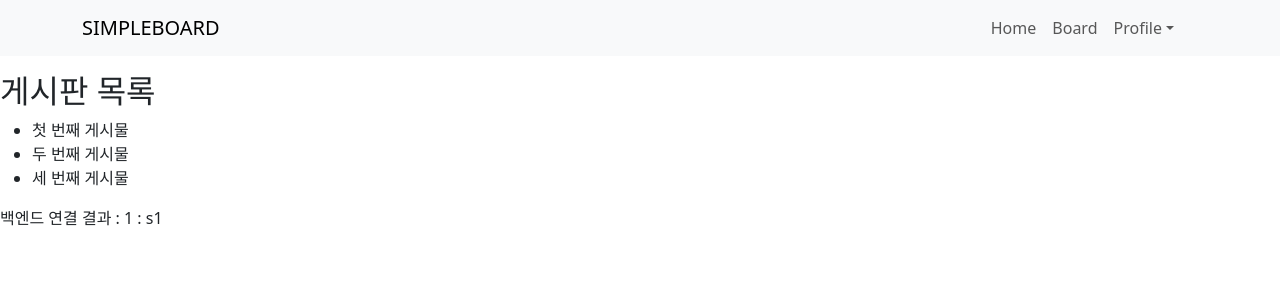
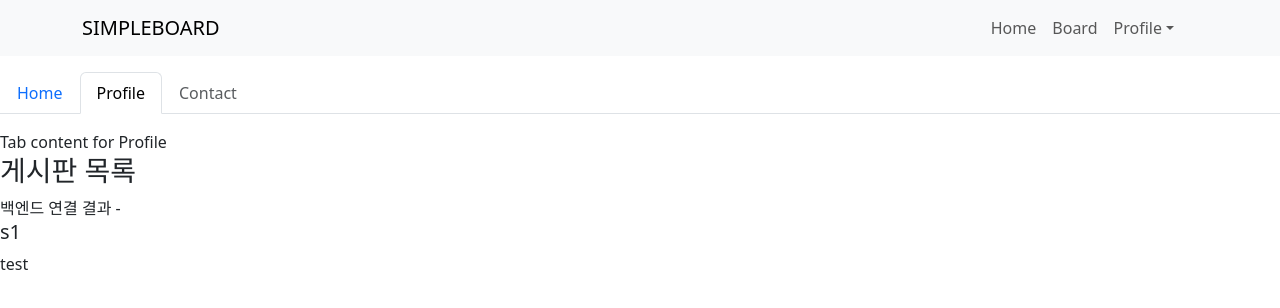
Before and after one commit to jha2ee/simpleBoard, a React (Create React App) app in the folder simpleboard/: page /board in a window 1280 px wide. Shown: the top 308 px of the page. Built offline with nearby package versions, Linux system fonts and the light colour scheme; no server answers.

Commit message:
Router 연결과 기본 화면 세팅

```diff
--- a/simpleboard/src/App.tsx
+++ b/simpleboard/src/App.tsx
@@ -1,32 +1,36 @@
-import React, { useEffect, useState } from "react";
-import { BrowserRouter as Router, Route, Link, Routes } from "react-router-dom";
+
+import {
+  BrowserRouter as Router,
+  Route,
+  Routes,
+  Navigate,
+} from "react-router-dom";
 import "bootstrap/dist/css/bootstrap.min.css";
+
 import NavBar from "./components/NavBar";
-import axios from "axios";
+
 
 import Board from "./pages/Board";
 import Home from "./pages/Home";
 import SignUp from "./pages/SignUp";
+import Setting from "./pages/Setting";
+import QnA from "./pages/QnA";
 
 function App() {
-  const [hello, setHello] = useState("");
-
-  useEffect(() => {
-    axios
-      .get("http://localhost:8080/api/hello") //api 호출
-      .then((response) => setHello(response.data))
-      .catch((error) => console.log(error));
-  }, []);
 
   return (
-    <>
-      <Router>
-        <Routes>
-          <Route path="/home" Component={Home} />
-          <Route path="/board" Component={Board} />
-        </Routes>
-      </Router>
-    </>
+    <Router>
+      <NavBar />
+      <Routes>
+        <Route path="/home" element={<Home />} />
+        <Route path="/board" element={<Board />} />
+        <Route path="/signup" element={<SignUp />} />
+        <Route path="/profile/setting" element={<Setting />} />
+        <Route path="/profile/qna" element={<QnA />} />
+        <Route path="/" element={<Navigate to="/home" replace />} />
+        <Route path="*" element={<Navigate to="/home" replace />} />
+      </Routes>
+    </Router>
   );
 }
 
--- a/simpleboard/src/pages/Board.tsx
+++ b/simpleboard/src/pages/Board.tsx
@@ -1,43 +1,45 @@
 import React, { useEffect, useState } from "react";
-import axios from 'axios';
+import axios from "axios";
 import "bootstrap/dist/css/bootstrap.min.css";
-import { Form } from "react-bootstrap";
-import NavBar from "../components/NavBar";
+
+import Tab from "../components/Tabs";
 
 type Post = {
-  id : number,
-  title : String
-}
+  id: number;
+  title: String;
+  contents: String;
+};
 function Page() {
-  const [show, setShow] = useState<Post>({
-    id:1,
-    title:'s1'
-  }
-  );
+  const [shows, setShows] = useState<Post[]>([
+    {
+      id: 1,
+      title: "s1",
+      contents: "test",
+    },
+  ]);
 
   useEffect(() => {
     axios
       .get("http://localhost:8080/api/getBoard") //api 호출
-      .then((response) => setShow(response.data))
+      .then((response) => {
+        setShows(response.data);
+      })
       .catch((error) => console.log(error));
   }, []);
-  const [posts, setPosts] = useState([
-    { id: 1, title: '첫 번째 게시물' },
-    { id: 2, title: '두 번째 게시물' },
-    { id: 3, title: '세 번째 게시물' }
-  ]);
+
   return (
     <>
-      <NavBar />
+      <Tab />
       <div>
-      <h2>게시판 목록</h2>
-      <ul>
-        {posts.map(post => (
-          <li key={post.id}>{post.title}</li>
+        <h3>게시판 목록</h3>
+        백엔드 연결 결과 -
+        {shows.map((post) => (
+          <div key={post.id}>
+            <h5>{post.title}</h5>
+            <p>{post.contents}</p>
+          </div>
         ))}
-      </ul>
-      <p>백엔드 연결 결과 : {show.id} : {show.title} </p>
-    </div>
+      </div>
     </>
   );
 }
--- a/simpleboard/src/pages/Home.tsx
+++ b/simpleboard/src/pages/Home.tsx
@@ -1,7 +1,6 @@
 import React, { useState, useEffect } from "react";
 import "bootstrap/dist/css/bootstrap.min.css";
 
-import NavBar from "../components/NavBar";
 import axios from "axios";
 function Page() {
   const [hello, setHello] = useState("");
@@ -14,9 +13,8 @@ function Page() {
   }, []);
   return (
     <>
-      <NavBar />
-      <div>
-        <p>환영합니다! 이곳은 게시판입니다.</p>
+      <div style={{ margin: 10 }}>
+        <h2>환영합니다! 이곳은 게시판입니다.</h2>
         <div>백엔드에서 가져온 데이터입니다 : {hello}</div>
       </div>
     </>
--- /dev/null
+++ b/simpleboard/src/pages/QnA.tsx
@@ -0,0 +1,17 @@
+//import React, { useState, useEffect } from "react";
+import "bootstrap/dist/css/bootstrap.min.css";
+//import axios from "axios";
+function Page() {
+
+  return (
+    <>
+
+      <div>
+        <h2>Empty page</h2>
+
+      </div>
+    </>
+  );
+}
+
+export default Page;
--- /dev/null
+++ b/simpleboard/src/pages/Setting.tsx
@@ -0,0 +1,16 @@
+import React, { useState, useEffect } from "react";
+import "bootstrap/dist/css/bootstrap.min.css";
+import axios from "axios";
+
+function Page() {
+
+  return (
+    <>
+      <div style={{margin : 10}}>
+        <h3>Profile page</h3>
+      </div>
+    </>
+  );
+}
+
+export default Page;
```
